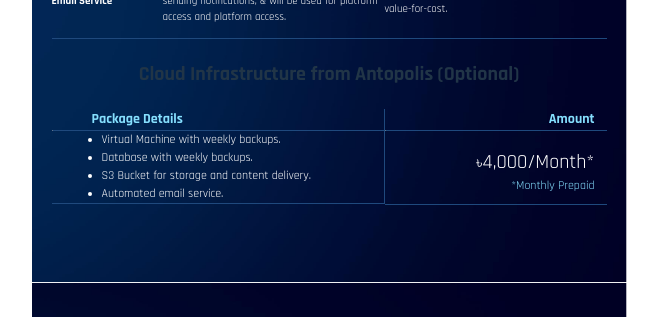
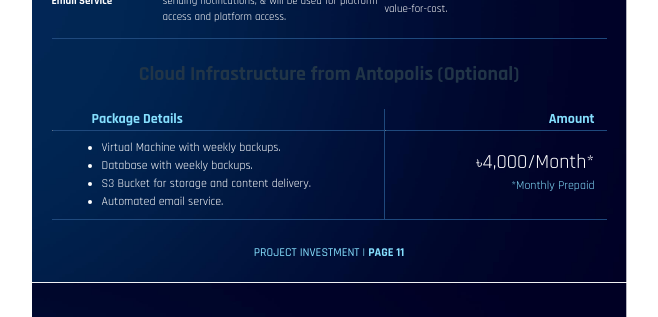
Before and after one commit to Reduan413/anto-proposal, a React (Vite) app: page / in a window 1280 px wide. Shown: the part 4040-4357 px from the top of the page, without its empty margins (311-969 px from the left). Built offline with nearby package versions, Linux system fonts and the light colour scheme.

Commit message:
Project Investment

```diff
--- a/src/pages/Investment/Investment.jsx
+++ b/src/pages/Investment/Investment.jsx
@@ -1,5 +1,6 @@
 import React from "react";
 import "./investment.css";
+import PageCounter from "../../components/PageCounter";
 
 const data = [
   {
@@ -119,6 +120,7 @@
           </div>
         </div>
       </div>
+      <PageCounter page={"Project Investment"} number={11} />
     </div>
   );
 }
--- a/src/pages/Investment/investment.css
+++ b/src/pages/Investment/investment.css
@@ -95,20 +95,20 @@
 .package-amount {
   text-align: end;
   border-bottom: 1px solid #1f497d;
-  height: 100%;
 }
 .package-grid h2 {
   font-size: 14px;
   font-weight: 700;
   padding-right: 0.75rem;
   color: #85dffe;
-  /* border-bottom: 1px solid #1f497d; */
 }
 
 .package-details ul {
   list-style-type: disc;
   padding-left: 50px;
   text-align: start;
+  padding-top: 0.5rem;
+  padding-bottom: 0.5rem;
 }
 
 .package-details li {
@@ -122,9 +122,8 @@
   justify-items: center;
   align-items: end;
   padding-right: 0.75rem;
-  height: 80%;
   color: rgb(255 255 255);
-  margin-top: 1rem;
+  padding-top: 1rem;
 }
 
 .price {
```
